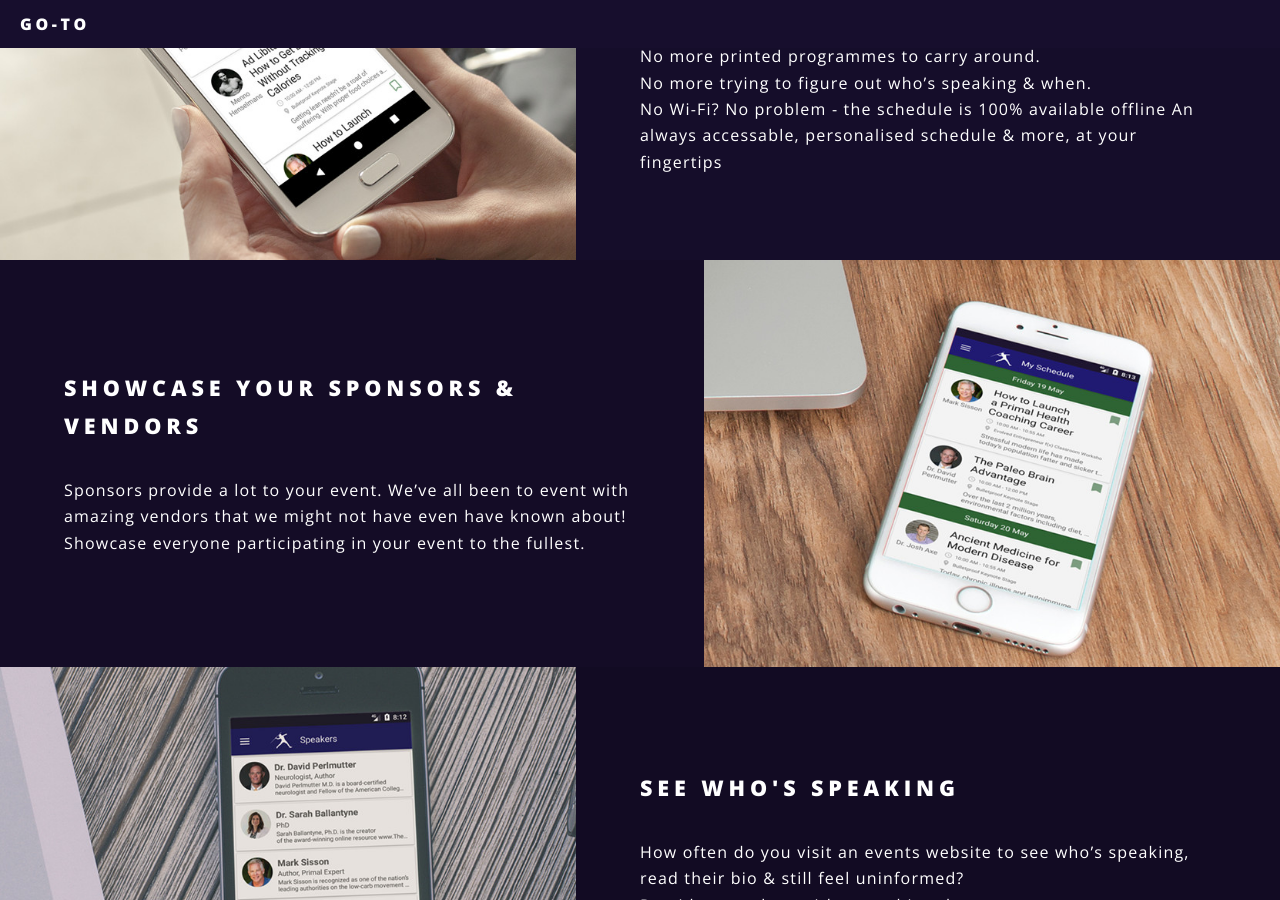
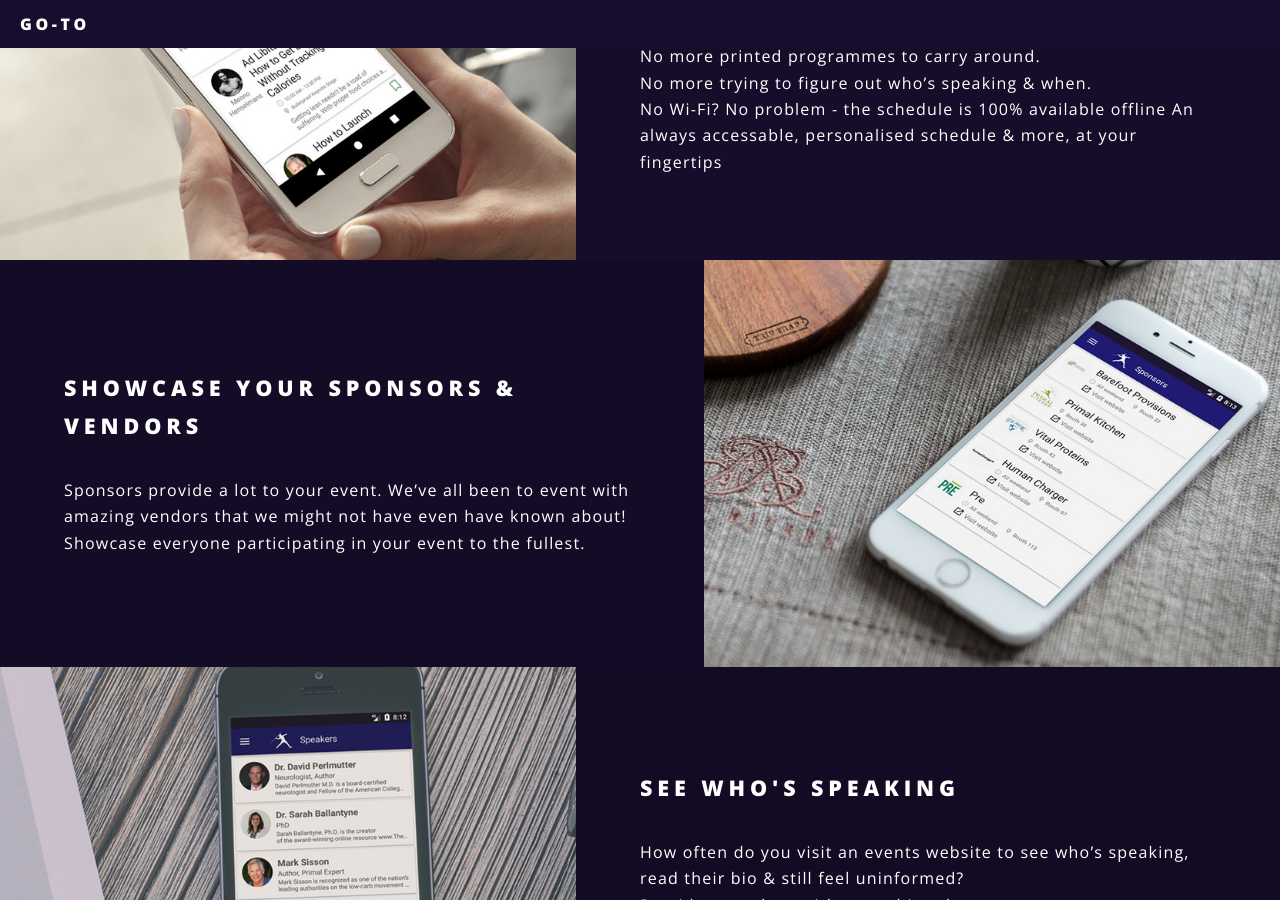
Before and after one commit to iamrobj/event_app_paleo_mag, a Jekyll site: the page built from index.html, in a window 1280 px wide and 900 px high, scrolled down 1880 px. Built offline with Jekyll 4.4.1, drawn with Linux system fonts in a browser that asks for light colours.

Commit message:
Fixed wrong images for 2 sections

```diff
--- a/_posts/sections/2016-06-25-section-2.markdown
+++ b/_posts/sections/2016-06-25-section-2.markdown
@@ -1,7 +1,7 @@
 ---
 title:      "Showcase your sponsors & vendors"
 date:       2017-06-25
-image: "section_2.jpg"
+image: "section_4.jpg"
 tags: [section]
 ---
 
--- a/_posts/sections/2016-06-27-section-4.markdown
+++ b/_posts/sections/2016-06-27-section-4.markdown
@@ -1,7 +1,7 @@
 ---
 title:      "Customise your Schedule for the day"
 date:       2017-06-27
-image: "section_4.jpg"
+image: "section_2.jpg"
 tags: [section]
 ---
 
```
